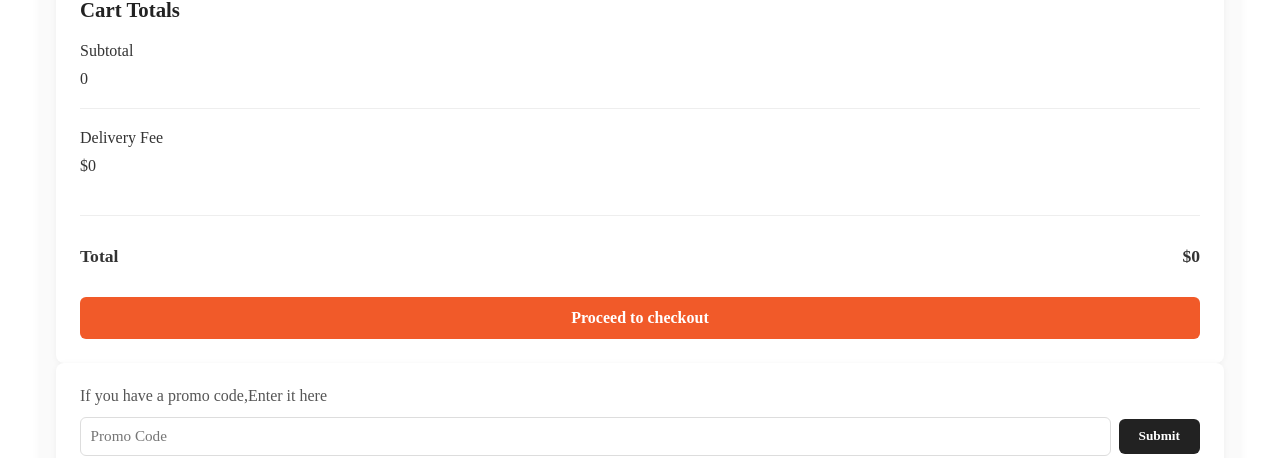
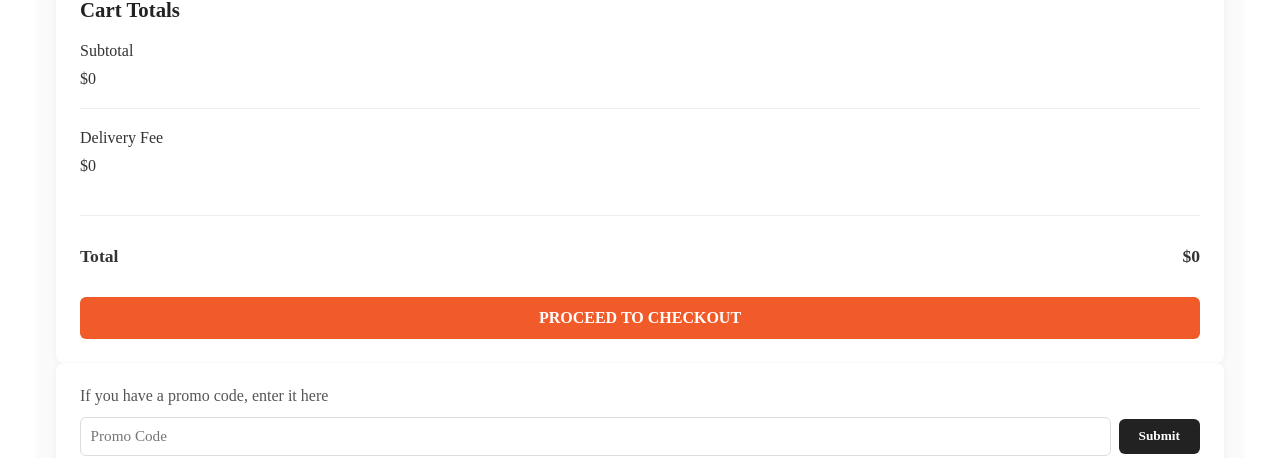
Before and after one commit to DevpriyaSaini/food-delivery, a React (Vite) app in the folder frontend/: page /cart in a window 1280 px wide. Shown: the part 321-779 px from the top of the page. Built offline with nearby package versions, Linux system fonts and the light colour scheme; no server answers.

Commit message:
Update Cart.jsx

```diff
--- a/frontend/src/pages/Cart/Cart.jsx
+++ b/frontend/src/pages/Cart/Cart.jsx
@@ -6,7 +6,6 @@ const url="https://food-delivery-backend-sydz.onrender.com";
 function Cart() {
   const{cartItems,food_list,removeCart,gettotal}=useContext(StoreContext)
   return (
-
   <div className='cart'>
     <div className="cart-item">
       <div className="cart-item-title">
@@ -15,23 +14,24 @@ function Cart() {
         <p>Price</p>
         <p>Quantity</p>
         <p>Total</p>
-          <p> Remove</p>
+        <p>Remove</p>
       </div>
       <br />
       <hr />
-        {food_list.map((item,index)=>{
-         if(cartItems[item._id]>0) {
+      {food_list.map((item) => {
+        if (cartItems[item._id] > 0) {
           return (
-            <div className="cart-item-title card-items-item">
-              <img src={url+"/Image/"+item.image} alt="" />
+            <div key={item._id} className="cart-item-title card-items-item">
+              <img src={`${url}/Image/${item.image}`} alt={item.name} />
               <p>{item.name}</p>
               <p>${item.Price}</p>
               <p>{cartItems[item._id]}</p>
-              <p>${item.Price*cartItems[item._id]}</p>
-              <p onClick={()=>removeCart(item._id)}>x</p>
+              <p>${item.Price * cartItems[item._id]}</p>
+              <p onClick={() => removeCart(item._id)} style={{ cursor: 'pointer' }}>x</p>
             </div>
-          )
+          );
         }
+        return null;
       })}
     </div>
 
@@ -42,23 +42,25 @@ function Cart() {
         </div>
         <div className="cart-total-detail">
           <p>Subtotal</p>
-          <p>{gettotal()}</p>
+          <p>${gettotal()}</p>
           <hr />
           <div className="cart-total-detail">
             <p>Delivery Fee</p>
-            <p>${gettotal()===0?0:2}</p>
+            <p>${gettotal() === 0 ? 0 : 2}</p>
           </div>
-          <hr/>
+          <hr />
           <div className="cart-total-details">
             <b>Total</b>
-            <b>${gettotal()===0?0:gettotal()+2}</b>
+            <b>${gettotal() === 0 ? 0 : gettotal() + 2}</b>
           </div>
         </div>
-        <Link to={'/order'}><button>Proceed to checkout</button></Link>
+        <Link to='/order'>
+          <button>PROCEED TO CHECKOUT</button>
+        </Link>
       </div>
       <div className="cart-promocode">
         <div>
-          <p>If you have a promo code,Enter it here</p>
+          <p>If you have a promo code, enter it here</p>
           <div className="card-promocode-input">
             <input type="text" placeholder='Promo Code' />
             <button>Submit</button>
@@ -67,7 +69,7 @@ function Cart() {
       </div>
     </div>
   </div>
-  )
+);
 }
 
 export default Cart
```
Lines whose indentation alone changed are shown as unchanged.
